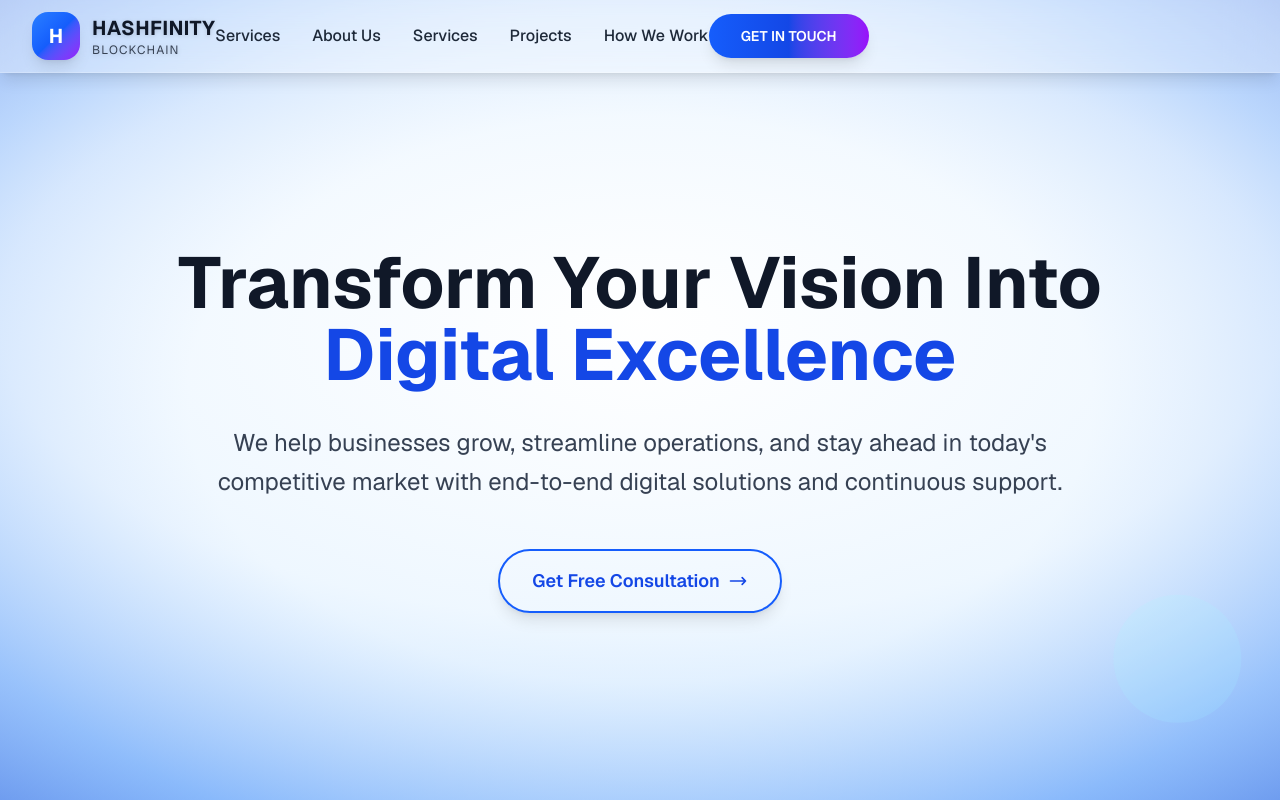
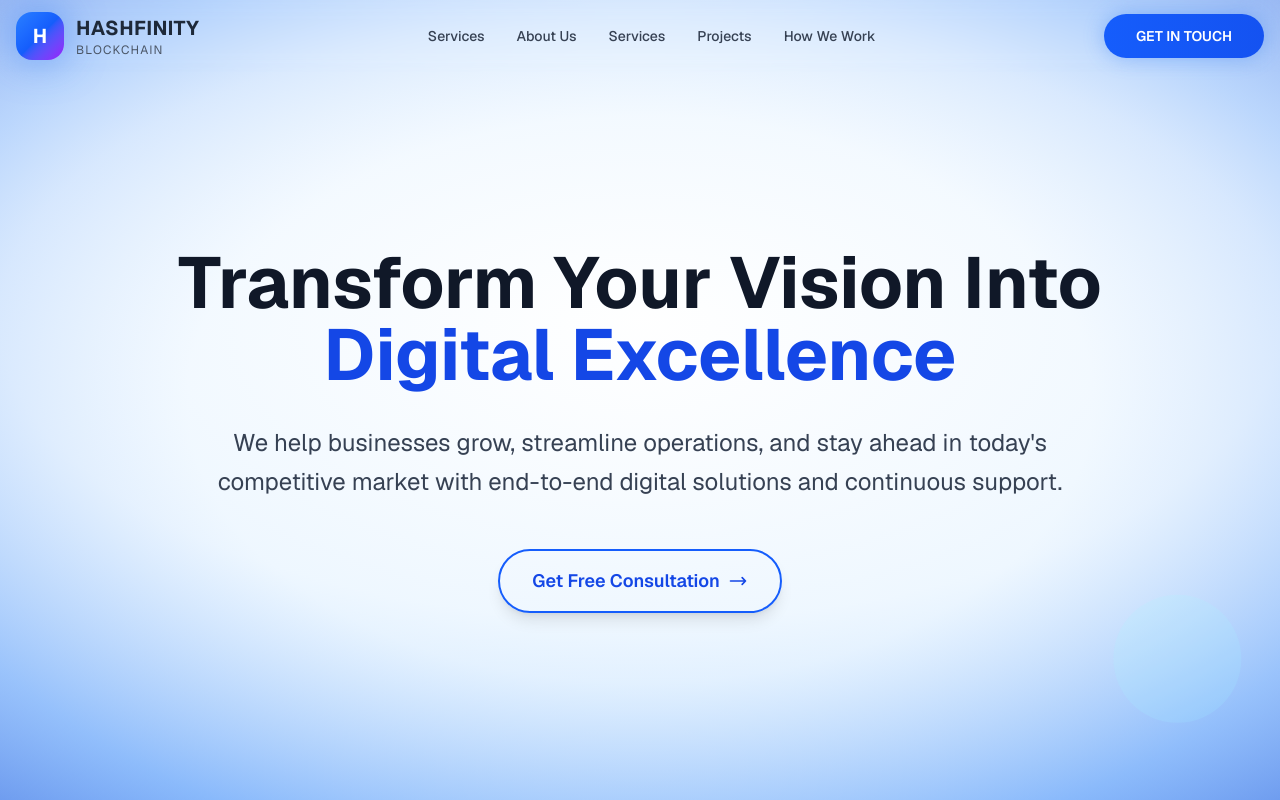
Before and after one commit to samhk90/hashfinity_01, a Next.js app: page / in a window 1280 px wide. Shown: the top 800 px of the page. Built offline with nearby package versions, Linux system fonts and the light colour scheme.

Commit message:
fixed navbar issue

```diff
--- a/src/app/page.tsx
+++ b/src/app/page.tsx
@@ -13,7 +13,7 @@ import Footer from '@/components/Footer';
 
 export default function Home() {
   return (
-    <div className="min-h-screen">
+    <div className="min-h-screen overflow-x-hidden">
       <Header />
       <main>
         <HeroSection />
--- a/src/components/Header.tsx
+++ b/src/components/Header.tsx
@@ -19,59 +19,51 @@ export default function Header() {
   return (
     <header className={`fixed top-0 left-0 right-0 z-50 transition-all duration-500 ${
       isScrolled
-        ? 'bg-white/95 backdrop-blur-xl shadow-xl border-b border-gray-200/50'
-        : 'bg-white/30 backdrop-blur-xl border-b border-white/20 shadow-lg'
+        ? 'bg-white/20 backdrop-blur-strong shadow-lg border-b border-white/10'
+        : 'bg-transparent backdrop-blur-sm'
     }`}>
-      <nav className=" max-w-screen-xl  px-4 lg:px-8 py-3 flex items-center justify-baseline">
+      <nav className="w-screen px-4 py-3 flex items-center justify-between">
         {/* Logo */}
-  <Link href="/" className="flex items-center space-x-2 sm:space-x-3 group">
-    <div className="w-10 h-10 sm:w-12 sm:h-12 bg-gradient-to-br from-blue-500 via-blue-600 to-purple-600 rounded-xl sm:rounded-2xl flex items-center justify-center shadow-lg hover-lift group-hover:scale-110 transition-all duration-300">
-      <span className="text-white font-bold text-lg sm:text-xl">H</span>
+        <Link href="/" className="flex items-center space-x-3 group">
+          <div className="w-12 h-12 bg-gradient-to-br from-blue-500 via-blue-600 to-purple-600 rounded-2xl flex items-center justify-center shadow-neon hover-lift animate-pulse-glow group-hover:scale-110 transition-all duration-300">
+            <span className="text-white font-bold text-xl">H</span>
           </div>
           <div className="flex flex-col">
-      <span className={`font-bold text-lg sm:text-xl tracking-wide transition-colors duration-300 group-hover:text-blue-600 ${
-        isScrolled ? 'text-gray-900' : 'text-gray-900 drop-shadow-sm'
-      }`}>
+            <span className="text-gray-800 font-bold text-xl tracking-wide group-hover:text-blue-600 transition-colors duration-300">
               HASHFINITY
             </span>
-      <span className={`text-xs tracking-widest transition-colors duration-300 group-hover:text-blue-500 ${
-        isScrolled ? 'text-gray-600' : 'text-gray-700 drop-shadow-sm'
-      }`}>
+            <span className="text-gray-600 text-xs tracking-widest group-hover:text-blue-500 transition-colors duration-300">
               BLOCKCHAIN
             </span>
           </div>
         </Link>
 
-  {/* Desktop Navigation */}
-  <div className="hidden md:flex text-black items-center space-x-4 lg:space-x-8">
+        {/* Desktop Navigation Links */}
+        <div className="hidden lg:flex items-center space-x-8">
           {navigationData.mainNavigation.map((item, index) => (
             <Link
               key={index}
               href={item.href}
-        className={`relative transition-all duration-300 font-medium text-sm lg:text-base group text-gray-800 hover:text-blue-600`}
+              className="relative text-gray-700 hover:text-blue-600 transition-all duration-300 font-medium text-sm group"
             >
               {item.label}
-        <span className="absolute -bottom-1 left-0 w-0 h-0.5 bg-gradient-to-r from-blue-400 to-blue-600 transition-all duration-300 group-hover:w-full"></span>
+              <span className="absolute -bottom-1 left-0 w-0 h-0.5 bg-gradient-to-r from-blue-500 to-blue-600 transition-all duration-300 group-hover:w-full"></span>
             </Link>
           ))}
         </div>
 
-  {/* Desktop CTA */}
+        {/* Desktop CTA Button */}
         <Link
           href={navigationData.ctaButton.href}
-    className="hidden md:block relative bg-gradient-to-r from-blue-600 via-blue-700 to-purple-600 hover:from-blue-700 hover:via-purple-600 hover:to-blue-800 text-white px-4 lg:px-8 py-2 lg:py-3 rounded-full font-semibold text-sm transition-all duration-300 shadow-lg hover:shadow-xl hover-lift overflow-hidden group"
+          className="hidden lg:block relative bg-gradient-to-r from-blue-600 via-blue-700 to-purple-600 hover:from-blue-700 hover:via-purple-600 hover:to-blue-800 text-white px-8 py-3 rounded-full font-semibold text-sm transition-all duration-300 shadow-neon hover-lift hover:shadow-neon-hover animate-gradient overflow-hidden group"
         >
           <span className="relative z-10">{navigationData.ctaButton.label}</span>
           <div className="absolute inset-0 bg-gradient-to-r from-purple-600 to-blue-600 opacity-0 group-hover:opacity-100 transition-opacity duration-300"></div>
         </Link>
 
-  {/* Mobile Menu Button */}
+        {/* Mobile menu button */}
         <button
-    className={`md:hidden ml-30 justify-end p-2 rounded-lg transition-all duration-300 hover-lift backdrop-blur-md ${
-      isScrolled
-        ? 'text-gray-900 hover:bg-white/20 bg-white/10 border border-gray-300'
-        : 'text-gray-900 hover:bg-white/20 bg-white/20 border border-gray-400 shadow-lg'
-    }`}
+          className="lg:hidden mr-3 text-white p-2 rounded-lg hover:bg-white/10 transition-all duration-300 hover-lift"
           onClick={() => setIsMobileMenuOpen(!isMobileMenuOpen)}
         >
           <svg className="w-6 h-6 transition-transform duration-300" fill="none" stroke="currentColor" viewBox="0 0 24 24">
@@ -84,16 +76,15 @@ export default function Header() {
         </button>
       </nav>
 
-
       {/* Mobile Menu */}
       {isMobileMenuOpen && (
-  <div className="md:hidden w-full bg-white/95 backdrop-blur-xl border-t border-gray-200/50 shadow-2xl animate-fade-in-up">
-    <div className="max-w-screen-xl  px-4 sm:px-6 py-6 space-y-1">
+        <div className="lg:hidden glass-dark border-t border-gray-700/50 animate-fade-in-up">
+          <div className="container mx-auto px-4 py-6 space-y-4">
             {navigationData.mainNavigation.map((item, index) => (
               <Link
                 key={index}
                 href={item.href}
-                className="block text-gray-800 hover:text-blue-600 transition-all duration-300 py-3 px-4 font-medium border-b border-gray-200/30 hover:border-blue-500/50 hover:bg-blue-50/50 rounded-lg"
+                className="block text-gray-300 hover:text-white transition-all duration-300 py-3 font-medium border-b border-gray-700/30 hover:border-blue-500/50"
                 onClick={() => setIsMobileMenuOpen(false)}
               >
                 {item.label}
@@ -101,7 +92,7 @@ export default function Header() {
             ))}
             <Link
               href={navigationData.ctaButton.href}
-              className="block bg-gradient-to-r from-blue-600 to-purple-600 hover:from-blue-700 hover:to-purple-700 text-white px-6 py-4 rounded-xl font-semibold transition-all duration-300 text-center mt-6 shadow-xl hover:shadow-2xl hover-lift"
+              className="block bg-gradient-to-r from-blue-600 to-purple-600 text-white px-6 py-4 rounded-2xl font-semibold transition-all duration-300 text-center mt-6 hover-lift shadow-neon hover:shadow-neon-hover"
               onClick={() => setIsMobileMenuOpen(false)}
             >
               {navigationData.ctaButton.label}
```
Lines whose indentation alone changed are shown as unchanged.
